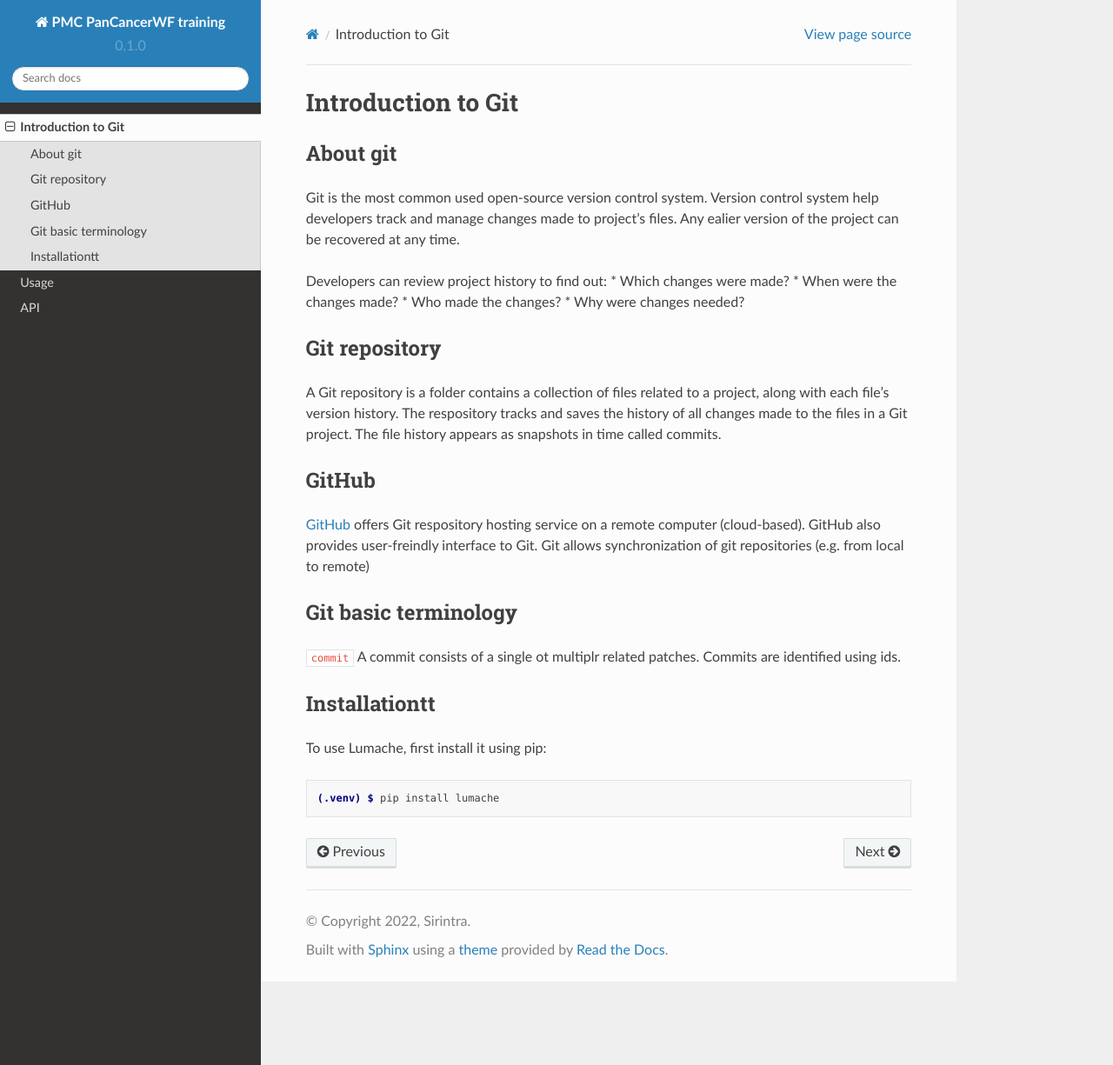
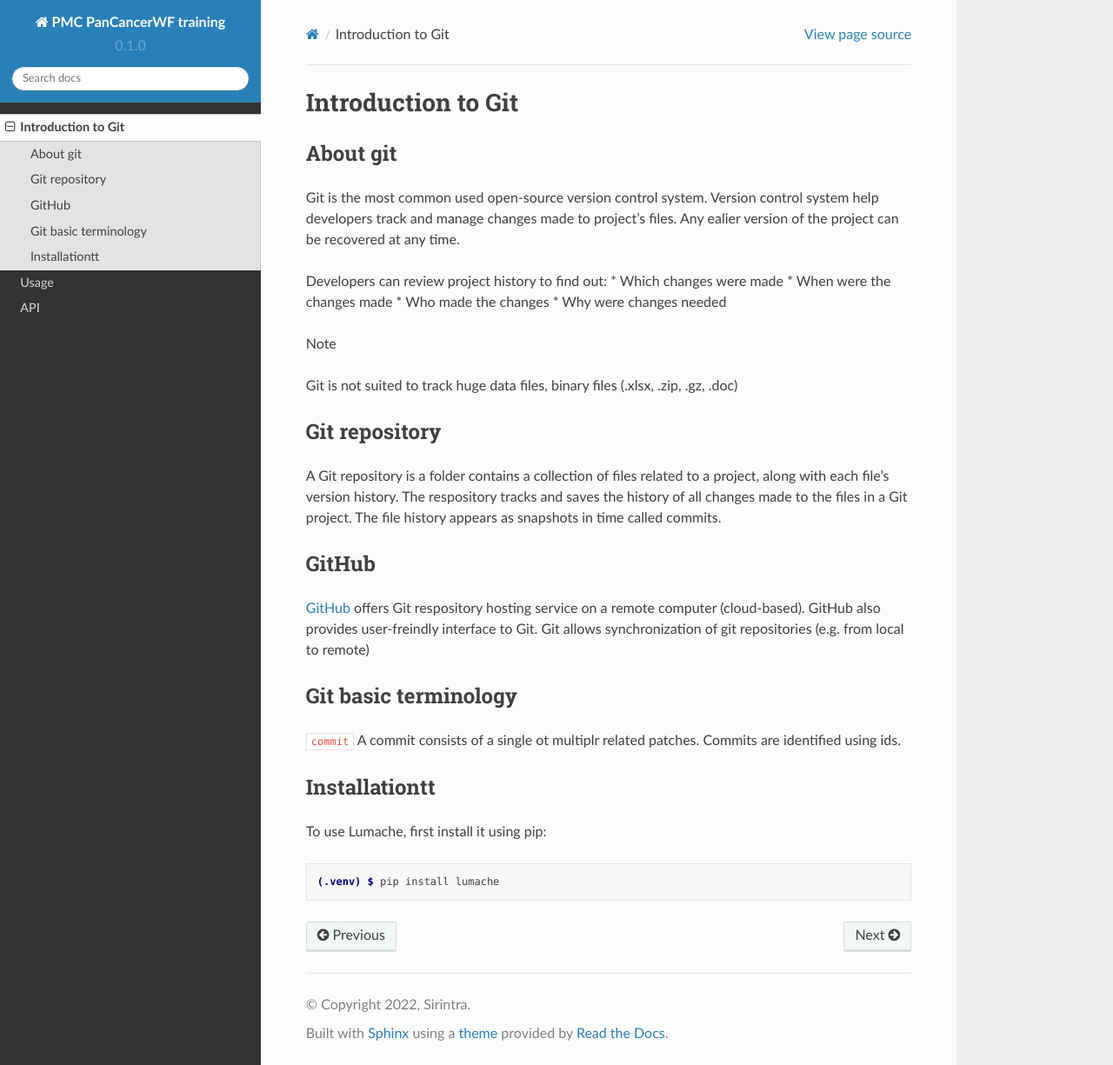
Before and after one commit to sirintra/PMC-PC-training, a Sphinx documentation site: the page built from docs/source/git.rst, in a window 1280 px wide and 1225 px high. Shown: the whole window at 87% size. Built offline with Sphinx 7.4.7 and the Read the Docs theme 2.0.0, drawn with Linux system fonts in a browser that asks for light colours.

Commit message:
Update git.rst

```diff
--- a/docs/source/git.rst
+++ b/docs/source/git.rst
@@ -6,10 +6,14 @@ About git
 Git is the most common used open-source version control system. Version control system help developers track and manage changes made to project's files. Any ealier version of the project can be recovered at any time.
 
 Developers can review project history to find out:
-* Which changes were made?
-* When were the changes made?
-* Who made the changes?
-* Why were changes needed?
+* Which changes were made
+* When were the changes made
+* Who made the changes
+* Why were changes needed
+
+Note
+
+Git is not suited to track huge data files, binary files (.xlsx, .zip, .gz, .doc)
 
 Git repository
 ---------------
```
